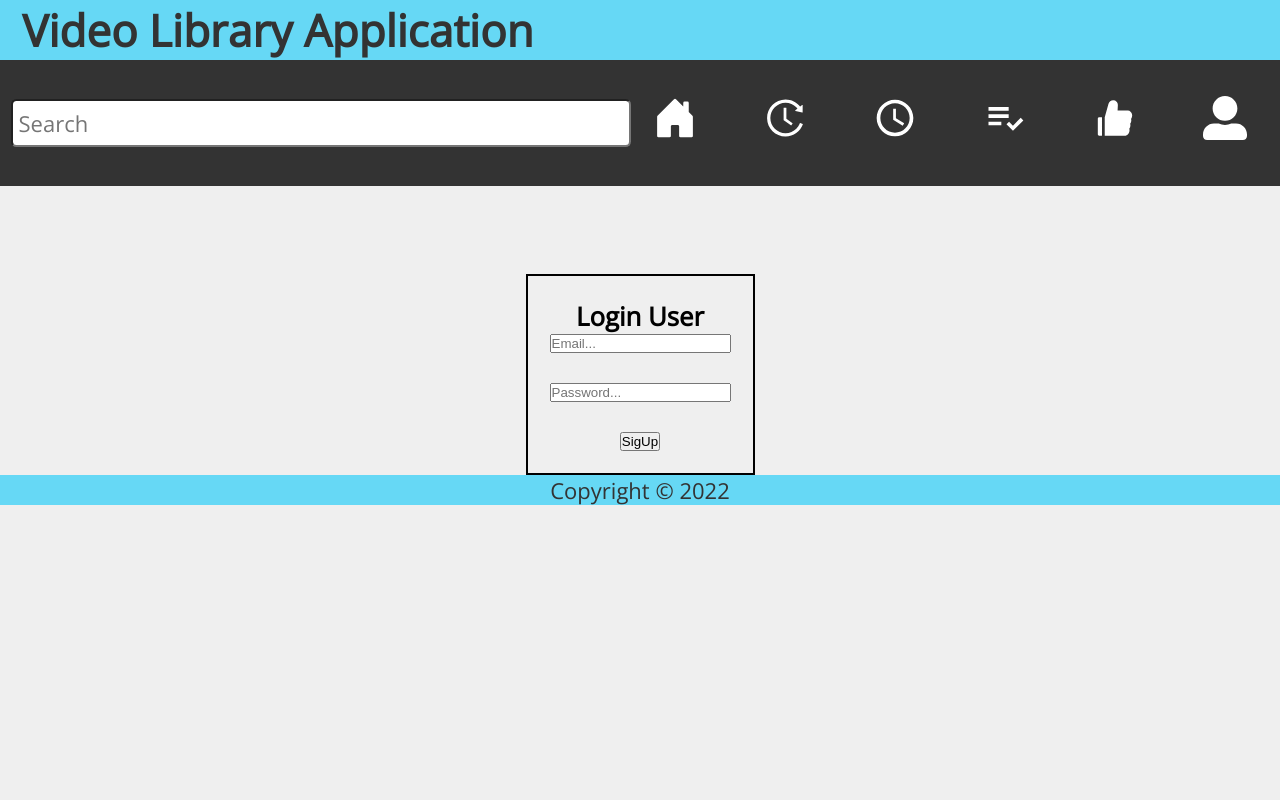
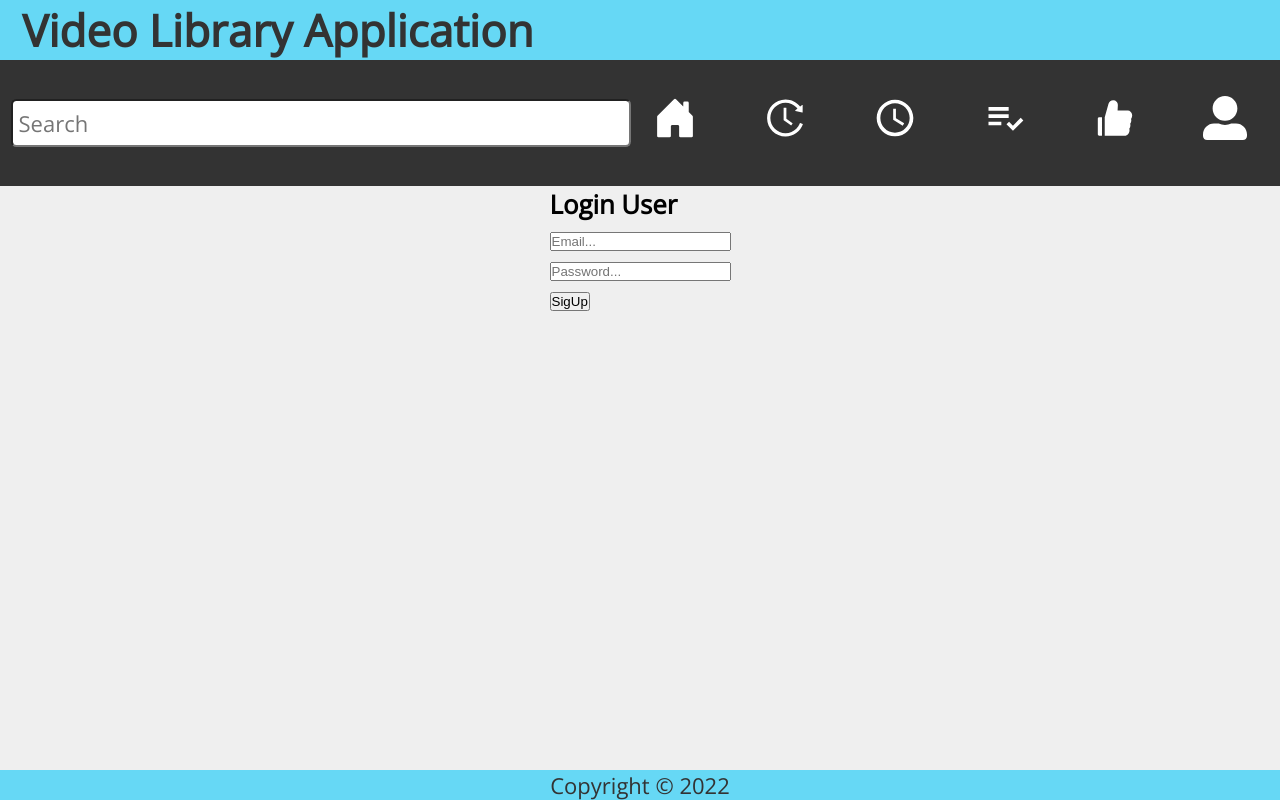
Before and after one commit to anshultamrakar/Video_lib_project, a React (Create React App) app in the folder my-app/: page /login in a window 1280 px wide. Built offline with nearby package versions, Linux system fonts and the light colour scheme.

Commit message:
update Login Form

```diff
--- a/my-app/src/Login.js
+++ b/my-app/src/Login.js
@@ -34,7 +34,8 @@ const Login = () => {
 
   }
     return(
-        <div className="loginForm">
+
+ <div className="loginForm">
         <h3> Login User </h3>
         <input
           placeholder="Email..."
@@ -52,6 +53,8 @@ const Login = () => {
 
         <ToastContainer />
         </div>
+
+
     )
 }
 
--- a/my-app/src/index.css
+++ b/my-app/src/index.css
@@ -299,18 +299,15 @@ section {
 
 
  .registerForm{
-   flex-grow: 1;
+  flex-grow: 1;
  }
 
 
+
    .loginForm{
-     margin-top: 4rem;
-     padding: 1rem 1rem 1rem 1rem ;
-     display: flex;
-     flex-direction: column;
-     justify-content: center;
-     align-items: center;
-     border: 2px solid black;
+    flex-grow: 1;
+    align-items: center;
+
    }
 
 
```
